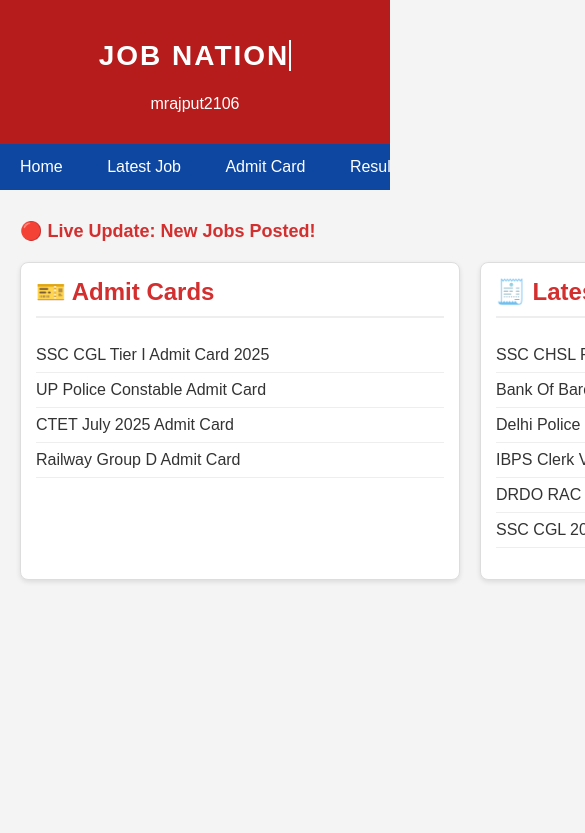
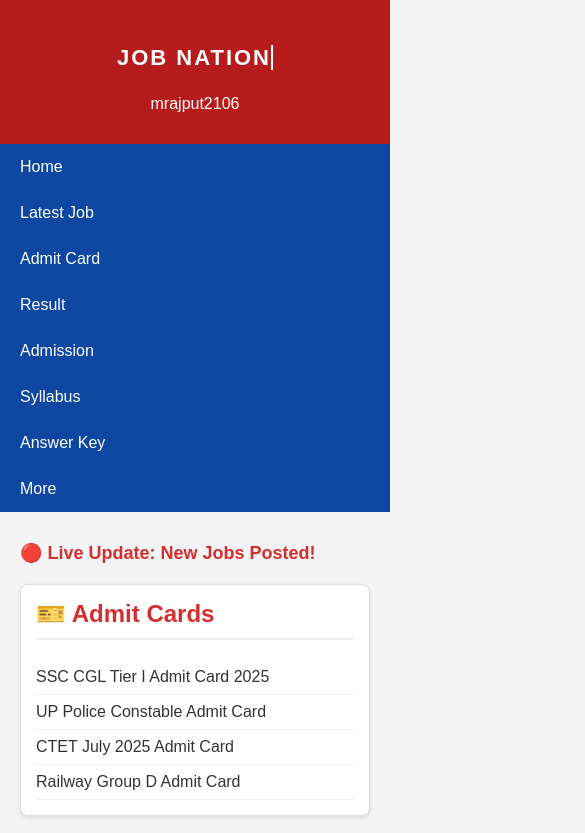
Before and after one commit to Mrajput2106/GOVT, a plain HTML site: page index.html in a window 390 px wide. Shown: the top 833 px of the page, 585 px wide, since content can reach past the window. Drawn offline with Linux system fonts and the light colour scheme.

Commit message:
change layout

```diff
--- a/styles.css
+++ b/styles.css
@@ -2,12 +2,13 @@ body {
   font-family: Arial, sans-serif;
   margin: 0;
   background: #f4f4f4;
-  overflow-x: auto;
+  overflow-x: hidden;
 }
-@media (max-width: 768px){
-  .container{
-    width: 95%;
-  }
+
+.container {
+  width: 90%;
+  max-width: 1200px;
+  margin: auto;
 }
 
 .header {
@@ -28,8 +29,8 @@ body {
 
 .navbar {
   background: #0d47a1;
+  overflow-x: auto;
   white-space: nowrap;
-  overflow-x: auto;
 }
 
 .navbar a {
@@ -45,7 +46,6 @@ body {
 
 .content {
   padding: 20px;
-  min-width: 900px;
 }
 
 .notification-label {
@@ -64,19 +64,22 @@ body {
   50% { opacity: 0; }
 }
 
+/* ✅ Tile layout: side-by-side on desktop */
 .tile-container {
   display: flex;
+  flex-wrap: wrap;
   gap: 20px;
   justify-content: space-between;
 }
 
 .tile {
-  width: 48%;
   background: white;
   border: 1px solid #ddd;
   border-radius: 8px;
   padding: 15px;
   box-shadow: 0 2px 5px rgba(0,0,0,0.1);
+  width: 48%;
+  box-sizing: border-box;
 }
 
 .tile h2 {
@@ -89,6 +92,7 @@ body {
 .tile ul {
   list-style: none;
   padding: 0;
+  margin: 0;
 }
 
 .tile ul li {
@@ -104,3 +108,18 @@ body {
 .tile ul li a:hover {
   color: #d32f2f;
 }
+
+/* 📱 Mobile view: stacked tiles */
+@media (max-width: 768px) {
+  .tile {
+    width: 100%;
+  }
+
+  .typewriter {
+    font-size: 22px;
+  }
+
+  .navbar a {
+    display: block;
+  }
+}
```
